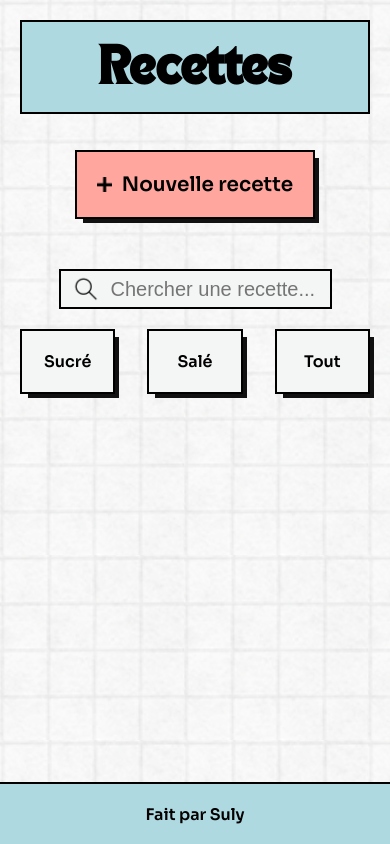
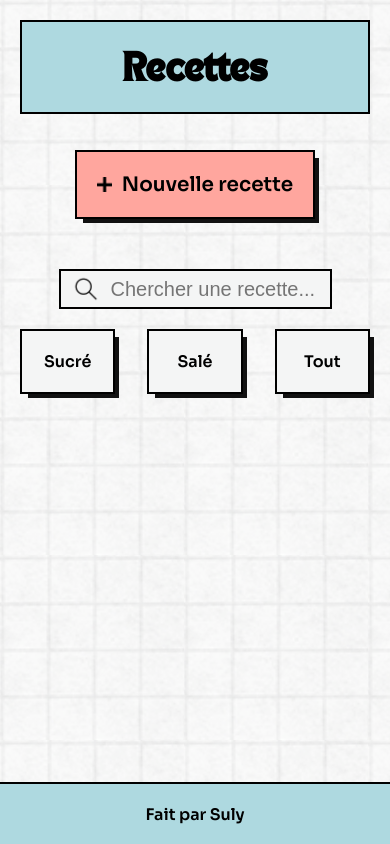
Before and after one commit to Susieaa/Recipe-website, a plain HTML site: page index.html in a window 390 px wide. Drawn offline with nearby package versions, Linux system fonts and the light colour scheme; no server answers.

```diff
--- a/styles.css
+++ b/styles.css
@@ -73,6 +73,7 @@
     min-height: 0;
     overflow-y: auto;
 }
+
 .header-container {
     display: flex;
     align-items: center;
@@ -96,6 +97,11 @@
     font-family: "Tan" ;
     color: black;
     font-size: 40px;
+}
+@media screen and (max-width: 430px) {
+    header h1{
+        font-size: 30px;
+    }
 }
 .buttonOnTop {
 
```
